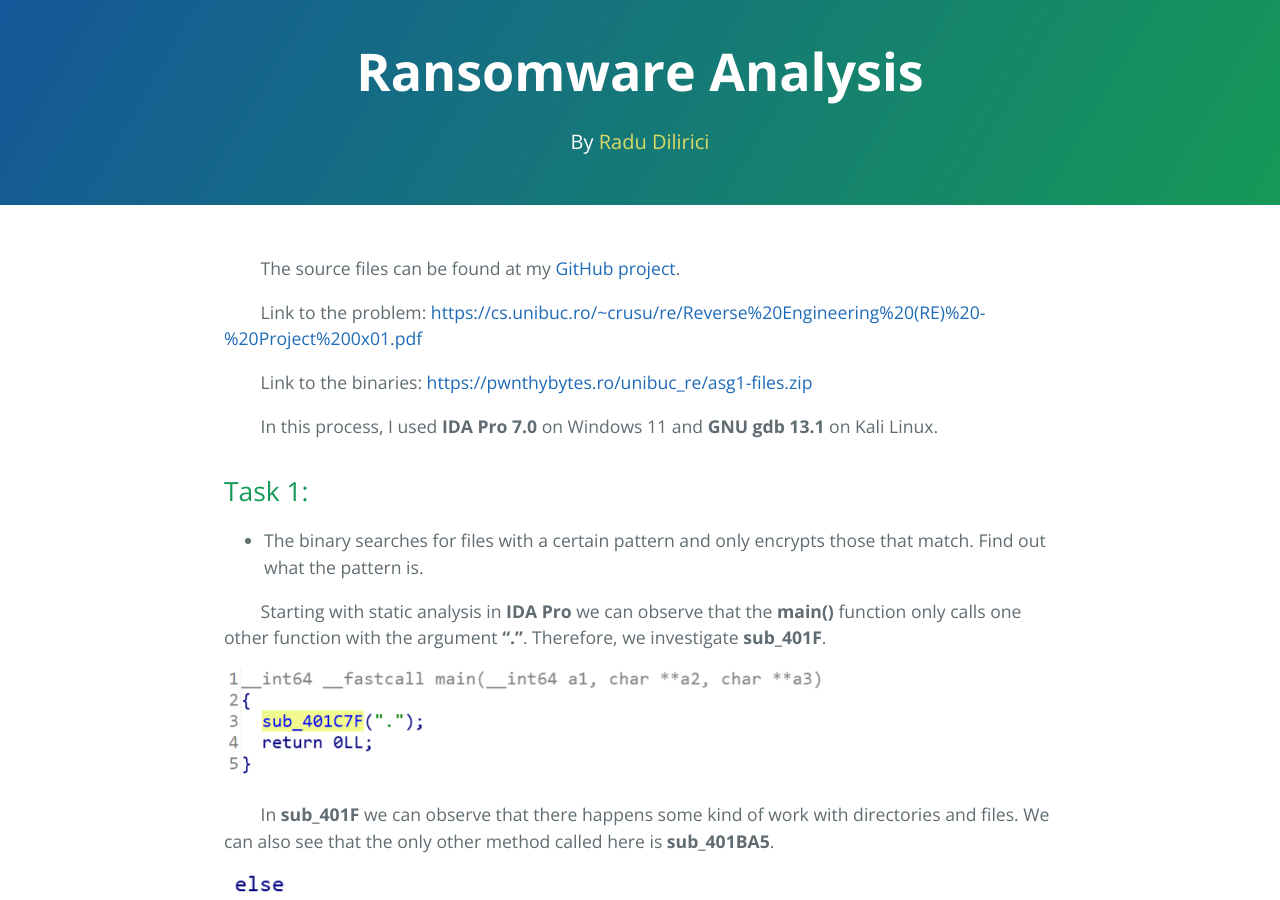
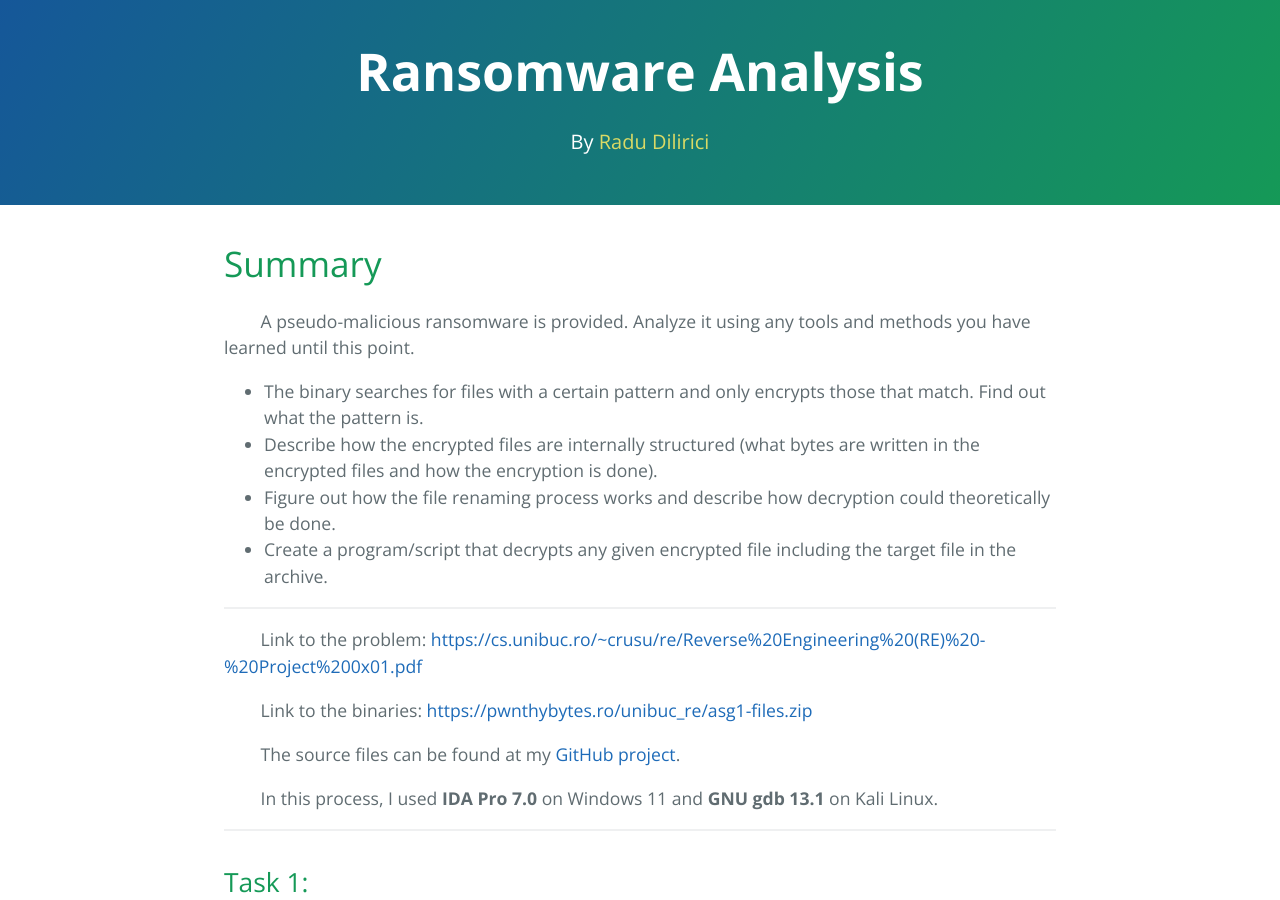
Before and after one commit to radudilirici/reverse-engineering, a Jekyll site: the page built from docs/index.html, in a window 1280 px wide and 900 px high. Built offline with Jekyll 4.4.1, drawn with Linux system fonts in a browser that asks for light colours.

Commit message:
Update site

```diff
--- a/docs/index.html
+++ b/docs/index.html
@@ -4,14 +4,25 @@ title: {{ site.name }}
 ---
 
 <body class="doc-content">
+
   <div>
+    <h1>Summary</h1>
 
+    <p>&nbsp;&nbsp;&nbsp;&nbsp;&nbsp;&nbsp;&nbsp;&nbsp;A pseudo-malicious ransomware is provided. Analyze it using any
+      tools and methods you have learned until this point.</p>
+    <ul>
+      <li>The binary searches for files with a certain pattern and only
+        encrypts those that match. Find out what the pattern is.</li>
+      <li>Describe how the encrypted files are internally structured (what
+        bytes are written in the encrypted files and how the encryption is done).</li>
+      <li>Figure out how the file renaming process works and describe how
+        decryption could theoretically be done.</li>
+      <li>Create a program/script that decrypts any given encrypted file
+        including the target file in the archive.</li>
+    </ul>
   </div>
 
-  <p>&nbsp;&nbsp;&nbsp;&nbsp;&nbsp;&nbsp;&nbsp;&nbsp;The source files can be found at my <a
-      href="{{ site.github_repo }}">GitHub
-      project</a>.
-  </p>
+  <hr>
 
   <p><span>&nbsp;&nbsp;&nbsp;&nbsp;&nbsp;&nbsp;&nbsp;&nbsp;Link to the problem:</span>
     <a
@@ -23,18 +34,23 @@ title: {{ site.name }}
       href="https://www.google.com/url?q=https://pwnthybytes.ro/unibuc_re/asg1-files.zip&amp;sa=D&amp;source=editors&amp;ust=1684004956077366&amp;usg=AOvVaw0yP-OuS-OaDvpqDfQDwmvo">https://pwnthybytes.ro/unibuc_re/asg1-files.zip</a></span><span>&nbsp;
   </p>
 
+  <p>&nbsp;&nbsp;&nbsp;&nbsp;&nbsp;&nbsp;&nbsp;&nbsp;The source files can be found at my <a
+      href="{{ site.github_repo }}">GitHub
+      project</a>.
+  </p>
 
   <p><span>&nbsp;&nbsp;&nbsp;&nbsp;&nbsp;&nbsp;&nbsp;&nbsp;In this
       process, I used </span><span class="c1">IDA Pro 7.0</span><span>&nbsp;on Windows 11 and </span><span
       class="c1">GNU
       gdb 13.1</span><span>&nbsp;on Kali Linux.</span></p>
 
+  <hr>
+
   <h2><span>Task 1:</span></h2>
   <ul>
     <li class="li-bullet-0"><span>The binary searches for files with a certain pattern and only
         encrypts those that match. Find out what the pattern is.</span></li>
   </ul>
-
 
   <p><span>&nbsp;&nbsp;&nbsp;&nbsp;&nbsp;&nbsp;&nbsp;&nbsp;Starting with static analysis in </span><span class="c1">IDA
       Pro</span><span>&nbsp;we can
@@ -143,6 +159,8 @@ title: {{ site.name }}
       encrypts only the ones that have the suffix </span><span
       class="c1">&ldquo;encrypt_me_baby_one_more_time&rdquo;</span><span>.</span></p>
   <hr style="page-break-before:always;display:none;">
+
+  <hr>
 
   <h2><span>Task 2:</span></h2>
   <ul class="start">
@@ -366,6 +384,8 @@ title: {{ site.name }}
       the original file, but each byte has a random value added to it, just like in the first part.</span></p>
   <hr style="page-break-before:always;display:none;">
 
+  <hr>
+
   <h2><span>Task 3:</span></h2>
   <ul class="start">
     <li class="li-bullet-0"><span>Figure out how the file renaming process works and describe how
@@ -475,7 +495,10 @@ title: {{ site.name }}
         subtract the remaining pseudo-random values from the rest of the file to restore
         the original file name.</span></li>
   </ol>
+
+  <hr>
   <h2><span>Task 4:</span></h2>
+
   <ul class="start">
     <li class="li-bullet-0"><span>Create a program/script that decrypts any given encrypted file
         including the target file in the archive.</span></li>
@@ -505,9 +528,8 @@ title: {{ site.name }}
       image. But the resulting file was corrupted. I checked and even the header had one wrong byte. I tried to
       fix it by changing that particular byte, but it did not work. There must be more mistakes inside the
       file.</span></p>
-  <div>
 
-  </div>
+  <hr>
 
   <div id="github">
     <h2>GitHub</h2>
```
